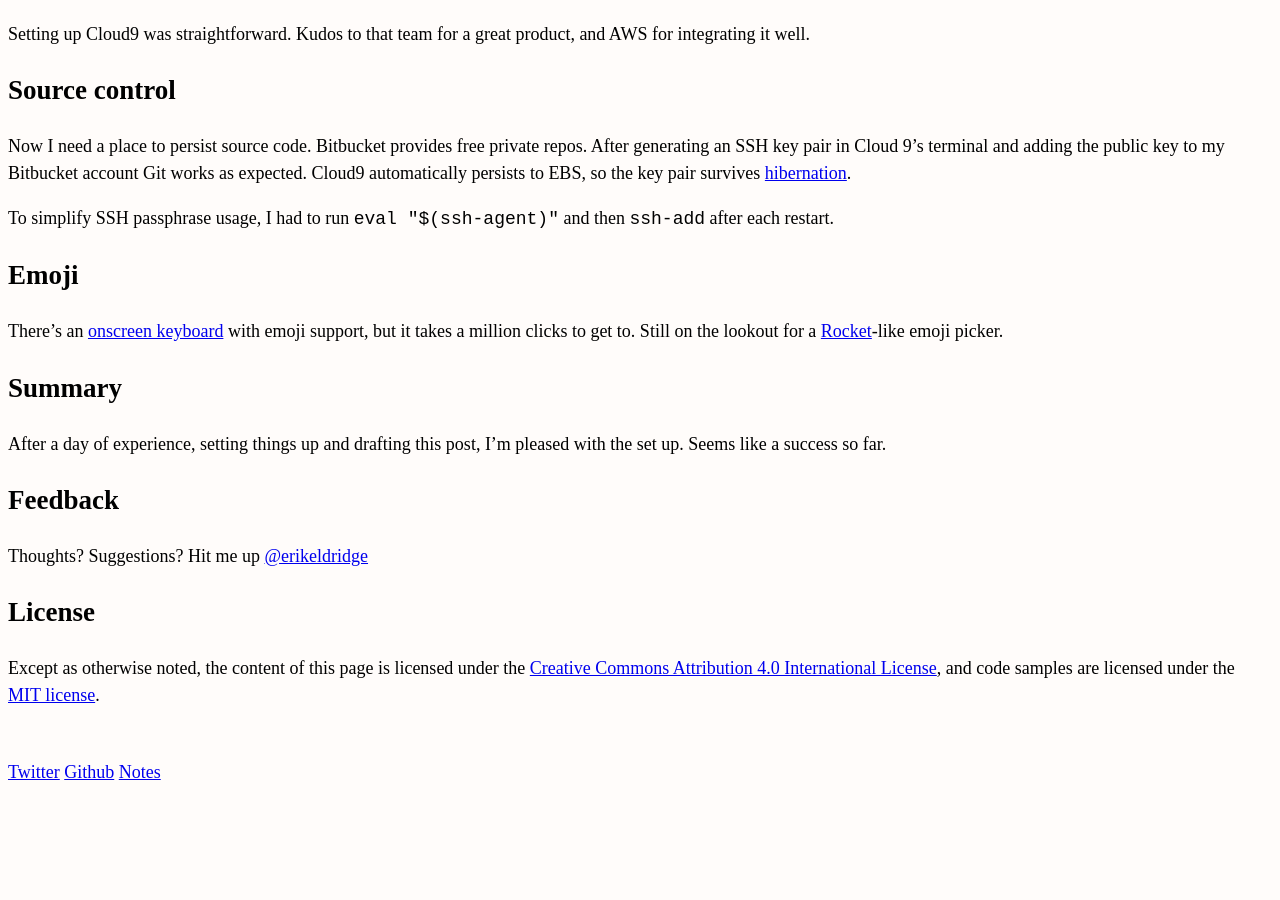
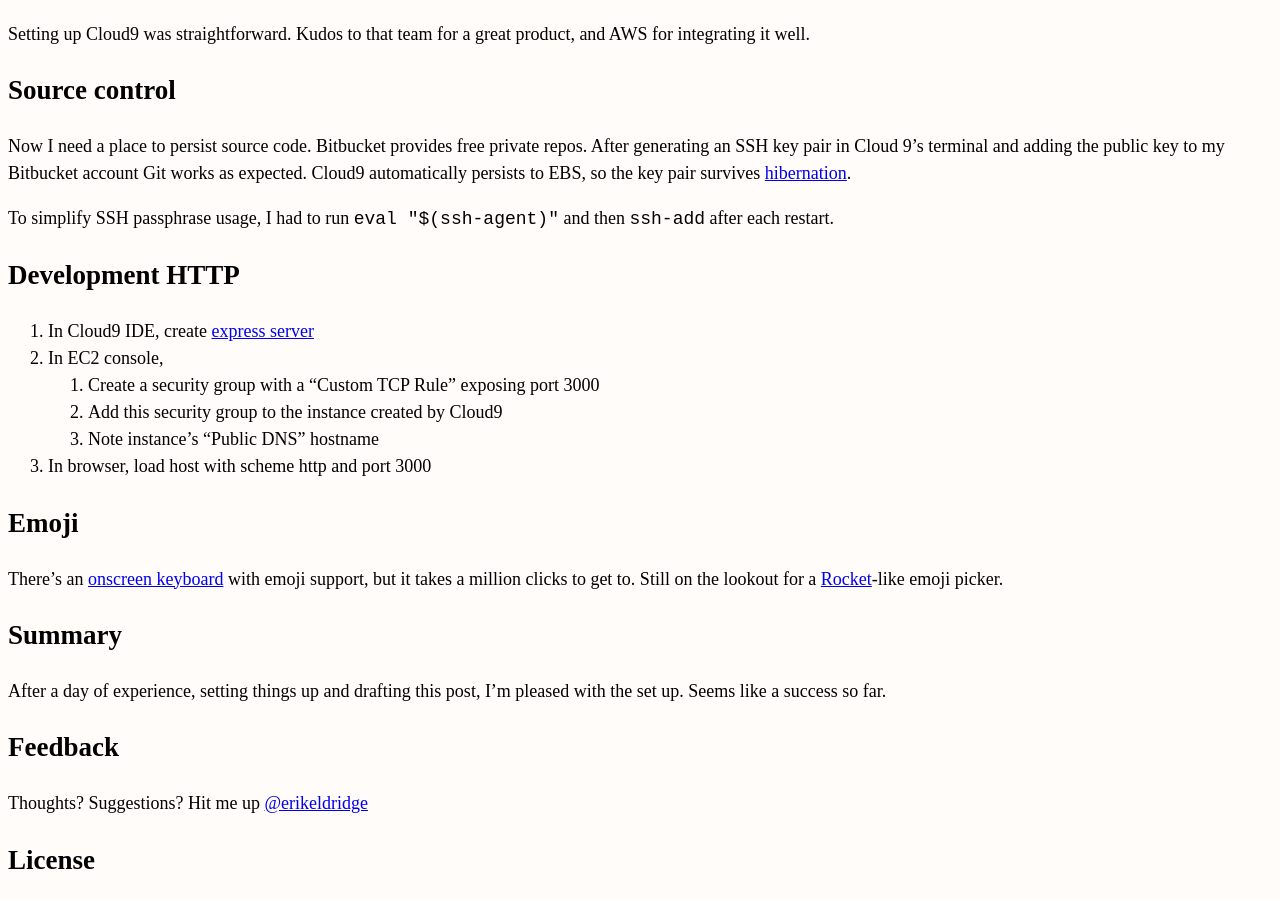
Before and after one commit to erikeldridge/erikeldridge.github.com, a Jekyll site: the page built from _posts/2017-12-24-netbook-development.md, in a window 1280 px wide and 900 px high, scrolled down 976 px. Built offline with Jekyll 4.4.1, drawn with Linux system fonts in a browser that asks for light colours; nearby versions of some CDN libraries; before the commit the page ends 1765 px from its top, so only the background shows below that.

Commit message:
Update from Forestry.io - 2017-12-24-netbook-development.md

```diff
--- a/_posts/2017-12-24-netbook-development.md
+++ b/_posts/2017-12-24-netbook-development.md
@@ -48,6 +48,15 @@
 
 To simplify SSH passphrase usage, I had to run `eval "$(ssh-agent)"` and then `ssh-add` after each restart.
 
+## Development HTTP
+
+1. In Cloud9 IDE, create [express server](https://expressjs.com/en/starter/hello-world.html)
+2. In EC2 console,
+   1. Create a security group with a "Custom TCP Rule" exposing port 3000
+   2. Add this security group to the instance created by Cloud9
+   3. Note instance's "Public DNS" hostname
+3. In browser, load host with scheme http and port 3000
+
 ## Emoji
 
 There's an [onscreen keyboard](https://support.google.com/chromebook/answer/6076237?hl=en) with emoji support, but it takes a million clicks to get to. Still on the lookout for a [Rocket](http://matthewpalmer.net/rocket/)-like emoji picker.
```
Also changed, not shown: other parts of _posts/2017-12-24-netbook-development.md (+1 -1 lines), .forestry/front_matter/templates/post.yml.
